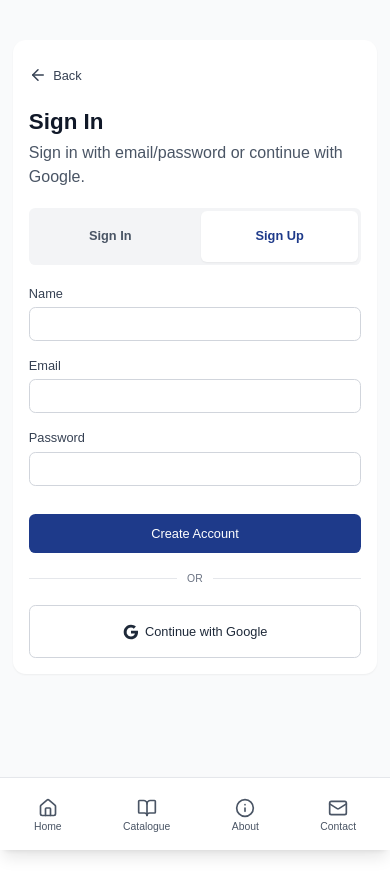
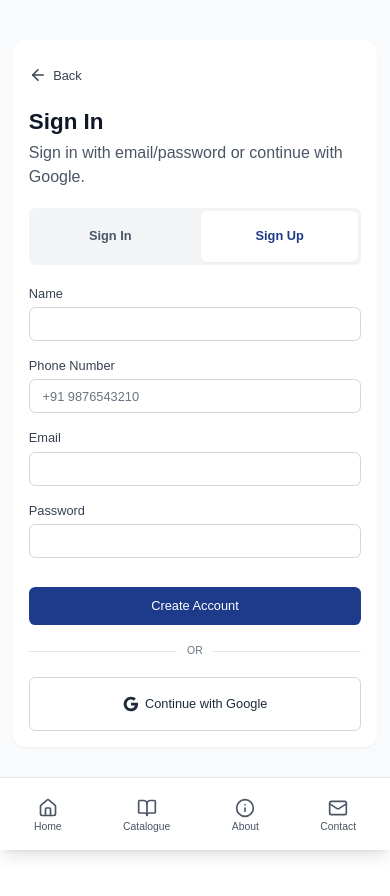
Before and after one commit to Tcgtech06/Codes, a Next.js app: page /sign-in in a window 390 px wide. Both pictures are taken after a click on the button "Sign Up". Shown: the top 896 px of the page. Built offline with nearby package versions, Linux system fonts and the light colour scheme; no server answers.

Commit message:
feat(auth): add phone number field to sign-up form

```diff
--- a/src/app/api/v1/auth/manual/sign-up/route.ts
+++ b/src/app/api/v1/auth/manual/sign-up/route.ts
@@ -3,7 +3,7 @@
 
 export async function POST(request: NextRequest) {
   try {
-    const { name, email, password } = await request.json();
+    const { name, email, password, phone } = await request.json();
 
     if (!name || !email || !password) {
       return NextResponse.json(
@@ -42,6 +42,7 @@
       options: {
         data: {
           full_name: name,
+          phone: phone || '',
         },
       },
     });
--- a/src/app/sign-in/page.tsx
+++ b/src/app/sign-in/page.tsx
@@ -30,6 +30,7 @@
     name: '',
     email: '',
     password: '',
+    phone: '',
   });
   const [resetPassword, setResetPassword] = useState('');
 
@@ -113,7 +114,8 @@
         const data = await signUpWithEmail(
           manualForm.name.trim(),
           manualForm.email.trim(),
-          manualForm.password
+          manualForm.password,
+          manualForm.phone.trim()
         );
 
         if (data.requiresEmailConfirmation) {
@@ -210,6 +212,7 @@
 
         <form onSubmit={handleManualSubmit} className="space-y-4 mb-6">
           {mode === 'sign-up' && (
+            <>
               <div>
                 <label className="block text-sm font-medium text-gray-700 mb-1">Name</label>
                 <input
@@ -225,6 +228,23 @@
                   required
                 />
               </div>
+              <div>
+                <label className="block text-sm font-medium text-gray-700 mb-1">Phone Number</label>
+                <input
+                  type="tel"
+                  value={manualForm.phone}
+                  onChange={(event) =>
+                    setManualForm((prev) => ({
+                      ...prev,
+                      phone: event.target.value,
+                    }))
+                  }
+                  placeholder="+91 9876543210"
+                  className="w-full border border-gray-300 rounded-lg px-3 py-2 focus:outline-none focus:ring-2 focus:ring-[#1e3a8a]/30"
+                  required
+                />
+              </div>
+            </>
           )}
 
           <div>
--- a/src/lib/auth.ts
+++ b/src/lib/auth.ts
@@ -73,13 +73,13 @@
   }
 }
 
-export async function signUpWithEmail(name: string, email: string, password: string) {
+export async function signUpWithEmail(name: string, email: string, password: string, phone?: string) {
   const response = await fetch('/api/v1/auth/manual/sign-up', {
     method: 'POST',
     headers: {
       'Content-Type': 'application/json',
     },
-    body: JSON.stringify({ name, email, password }),
+    body: JSON.stringify({ name, email, password, phone }),
   });
 
   const data = (await response.json()) as ManualAuthResponse & { error?: string };
```
Lines whose indentation alone changed are shown as unchanged.
